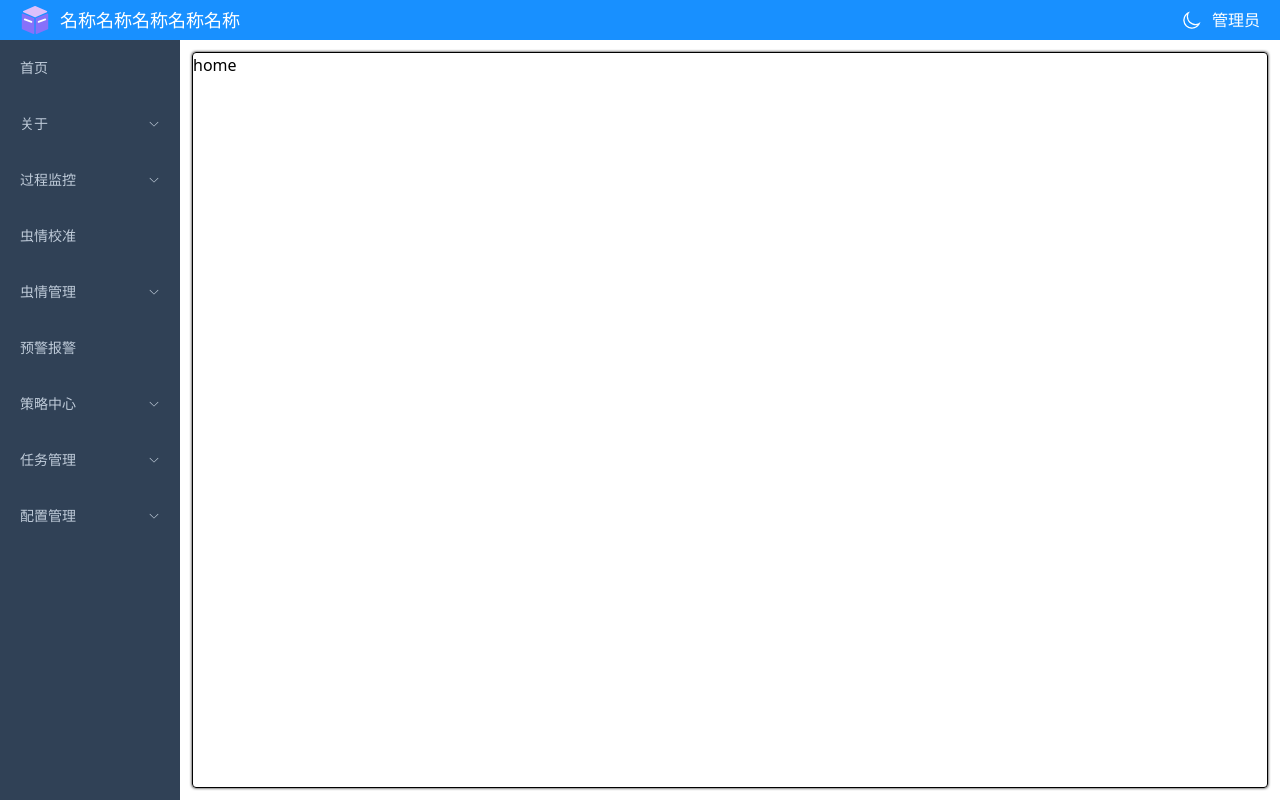
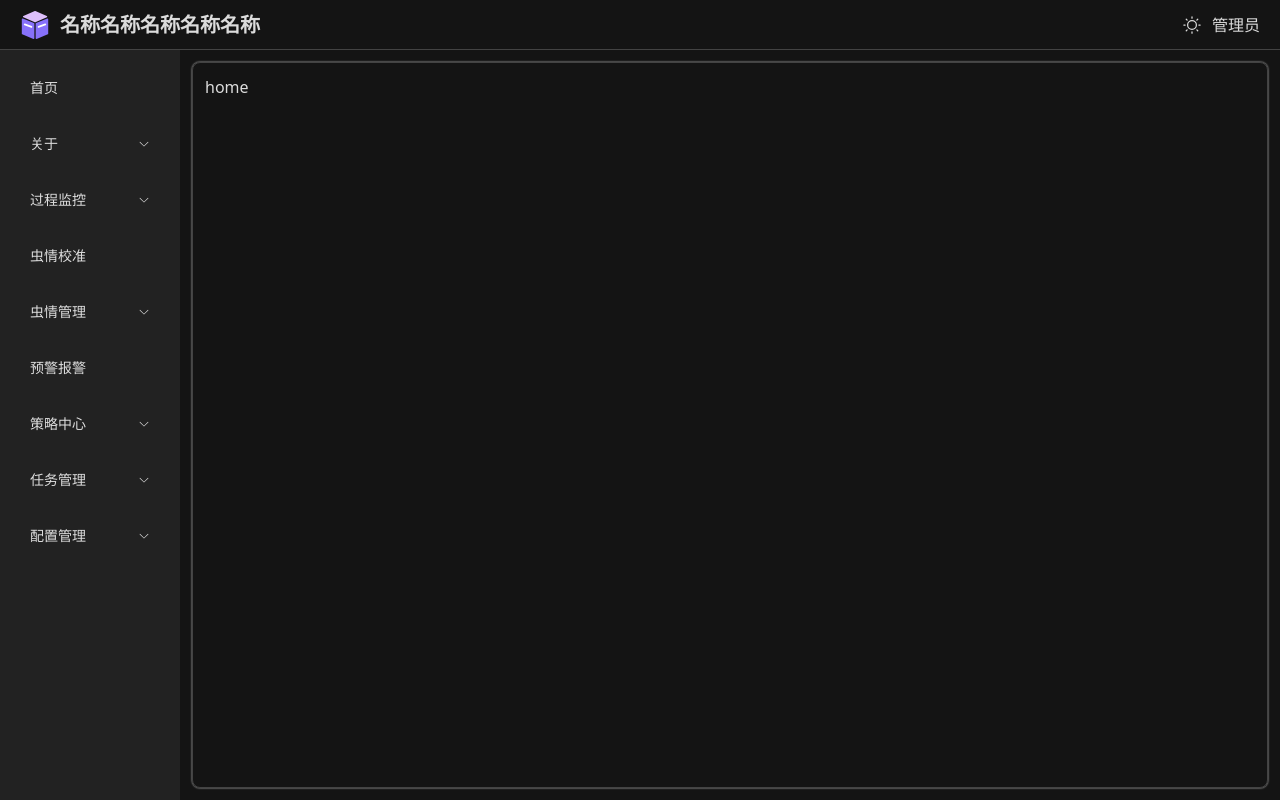
Before and after one commit to isDuiker/vue-temp, a Vue app: page /home in a window 1280 px wide. Built offline with nearby package versions, Linux system fonts and the light colour scheme.

Commit message:
feat(theme): 实现完整的主题切换功能并优化样式
- 添加全局CSS重置和主题初始化逻辑
- 重构组件样式使用主题变量和mixins
- 扩展主题变量支持菜单相关颜色
- 优化Header和Sidebar组件样式与主题集成

```diff
--- a/src/App.vue
+++ b/src/App.vue
@@ -1,7 +1,14 @@
 <script setup>
 import { onMounted } from "vue";
 import { useRoute } from "vue-router";
+import { useThemeStore } from "@/stores/theme";
+
 const route = useRoute();
+const themeStore = useThemeStore();
+
+// 初始化主题
+themeStore.initTheme();
+
 onMounted(() => {
   console.log("=========route==========", route);
 });
@@ -18,8 +25,8 @@ onMounted(() => {
 .app-container {
   @include theme.theme-bg;
   @include theme.theme-text;
+  @include theme.theme-box-shadow;
   @include theme.theme-border;
-  @include theme.theme-box-shadow;
   transition: background-color 0.3s;
 }
 </style>
--- a/src/components/TCard.vue
+++ b/src/components/TCard.vue
@@ -4,10 +4,16 @@
   </div>
 </template>
 <style scoped lang="scss">
+// 引入主题颜色变量
+@use "@/styles/variables" as variables;
+@use "@/styles/mixins" as mixins;
+
 .card {
   height: 100%;
   border: 1px solid;
-  border-radius: 4px;
-  box-shadow: 0 0 3px 0;
+  @include mixins.theme-border;
+  border-radius: 8px;
+  box-shadow: 0 0 2px 0;
+  padding: 12px;
 }
 </style>
--- a/src/layout/Header.vue
+++ b/src/layout/Header.vue
@@ -21,15 +21,16 @@ const themeStore = useThemeStore();
 <style scoped lang="scss">
 // 引入主题颜色变量
 @use "@/styles/variables" as variables;
+@use "@/styles/mixins" as mixins;
+
 .header {
   display: flex;
   justify-content: space-between;
   align-items: center;
   padding: 0 20px;
-  height: 40px;
-  // 文字颜色固定为白色主题颜色变量
-  color: #ffffff;
-  background-color: #1890ff;
+  height: 50px;
+  border-bottom: 1px solid;
+  @include mixins.theme-border;
   .logo {
     display: flex;
     align-items: center;
@@ -39,7 +40,8 @@ const themeStore = useThemeStore();
       height: 30px;
     }
     span {
-      font-size: 18px;
+      font-size: 20px;
+      font-weight: bold;
     }
   }
   .user-info {
--- a/src/layout/Sidebar.vue
+++ b/src/layout/Sidebar.vue
@@ -3,9 +3,6 @@
     <el-menu
       :default-active="route.path"
       class="sidebar-menu"
-      :background-color="variables.menuBg"
-      :text-color="variables.menuText"
-      :active-text-color="variables.menuActiveText"
       :unique-opened="false"
       :collapse-transition="false"
       router
@@ -21,12 +18,6 @@ import { useRoute } from "vue-router";
 import SidebarItem from "./SidebarItem.vue";
 
 const route = useRoute();
-
-const variables = {
-  menuBg: "#304156",
-  menuText: "#bfcbd9",
-  menuActiveText: "#1890ff",
-};
 
 // 菜单数据
 const menuItems = ref([
@@ -78,12 +69,14 @@ const menuItems = ref([
 
 <style scoped lang="scss">
 @use "@/styles/variables.scss" as variables;
+@use "@/styles/mixins.scss" as mixins;
 
 .sidebar {
   width: 180px;
-  background-color: #304156;
+  @include mixins.theme-property("background-color", "menu-bg");
   height: 100%;
   overflow-y: auto;
+  padding: 10px 10px;
 
   // 隐藏原生滚动条但保持滚动功能 (可选)
   &::-webkit-scrollbar {
@@ -93,19 +86,14 @@ const menuItems = ref([
 
 .sidebar-menu {
   border-right: none;
-
-  &:not(.el-menu--collapse) {
-    width: 180px;
-  }
+  @include mixins.theme-property("--el-menu-bg-color", "menu-bg");
+  @include mixins.theme-property("--el-menu-text-color", "menu-text");
+  @include mixins.theme-property("--el-menu-active-color", "menu-active-text");
+  @include mixins.theme-property("--el-menu-hover-bg-color", "menu-active-bg");
 
   // 选中菜单整行高亮
   :deep(.el-menu-item.is-active) {
-    background-color: variables.$color-primary;
-    color: #ffffff;
-
-    span {
-      color: #ffffff;
-    }
+    @include mixins.theme-property("background-color", "menu-active-bg");
   }
 }
 </style>
--- a/src/stores/theme.js
+++ b/src/stores/theme.js
@@ -2,9 +2,12 @@
 import { defineStore } from "pinia";
 export const useThemeStore = defineStore("theme", {
   state: () => ({
-    currentTheme: "light",
+    currentTheme: "dark",
   }),
   actions: {
+    initTheme() {
+      document.documentElement.setAttribute("data-theme", this.currentTheme);
+    },
     toggleTheme() {
       this.currentTheme = this.currentTheme === "light" ? "dark" : "light";
       document.documentElement.setAttribute("data-theme", this.currentTheme);
--- a/src/style.css
+++ b/src/style.css
@@ -1 +1,6 @@
 @import "tailwindcss";
+* {
+  margin: 0;
+  padding: 0;
+  box-sizing: border-box;
+}
--- a/src/styles/_variables.scss
+++ b/src/styles/_variables.scss
@@ -11,12 +11,20 @@ $themes: (
     bg-color: #ffffff,
     text-color: rgba(0, 0, 0, 0.85),
     border-color: #d9d9d9,
-    box-shadow-color: rgba(0, 0, 0, 0.15)
+    box-shadow-color: rgba(0, 0, 0, 0.15),
+    menu-bg: #e4ebfe,
+    menu-text: rgba(0, 0, 0, 0.85),
+    menu-active-text: #1890ff,
+    menu-active-bg: #b6bccb
   ),
   dark: (
     bg-color: #141414,
     text-color: rgba(255, 255, 255, 0.85),
     border-color: #434343,
-    box-shadow-color: rgba(255, 255, 255, 0.15)
+    box-shadow-color: rgba(255, 255, 255, 0.15),
+    menu-bg: #222222,
+    menu-text: rgba(255, 255, 255, 0.85),
+    menu-active-text: #ffffff,
+    menu-active-bg: #1890ff
   )
 );
--- a/src/views/login/index.vue
+++ b/src/views/login/index.vue
@@ -6,10 +6,4 @@ import TCard from "@/components/TCard.vue";
     <div class="container">login</div>
   </TCard>
 </template>
-<style scoped lang="scss">
-.container {
-  height: 100%;
-  border: 1px solid;
-  border-radius: 4px;
-}
-</style>
+<style scoped lang="scss"></style>
```
